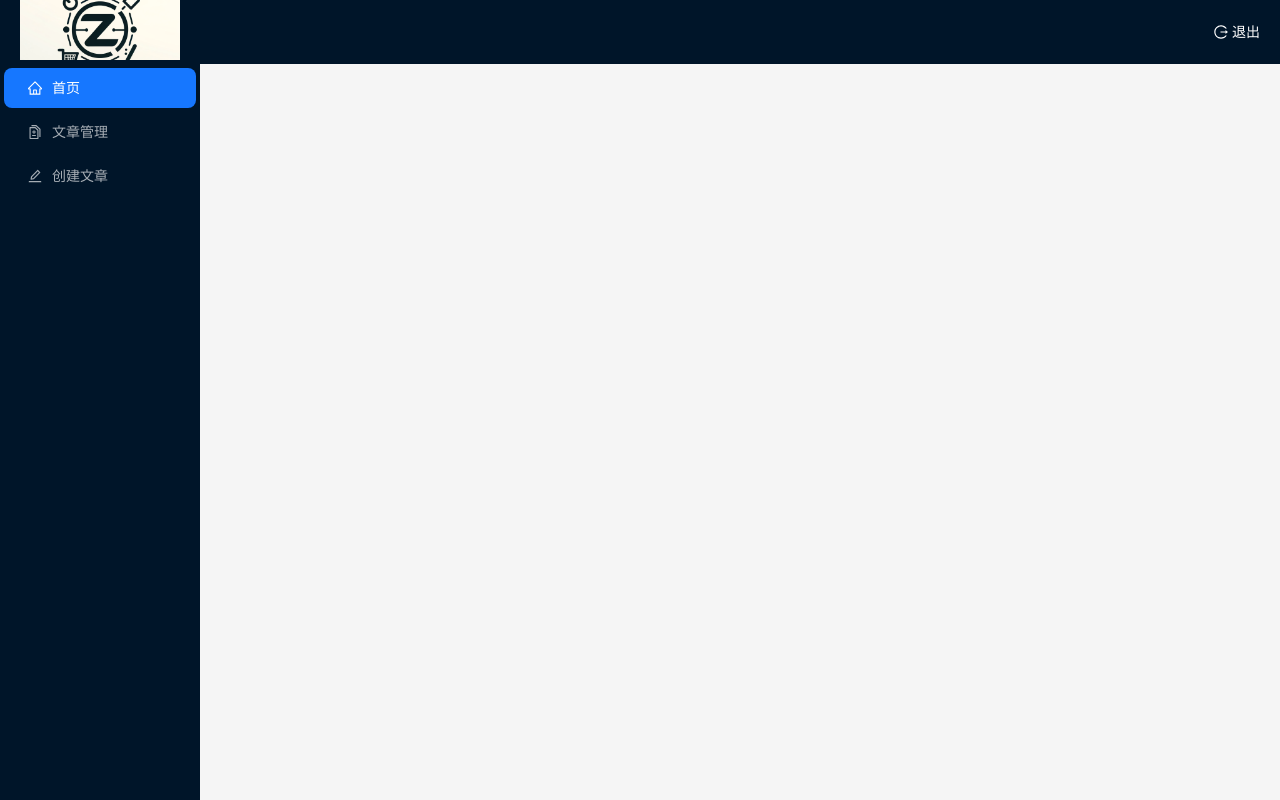
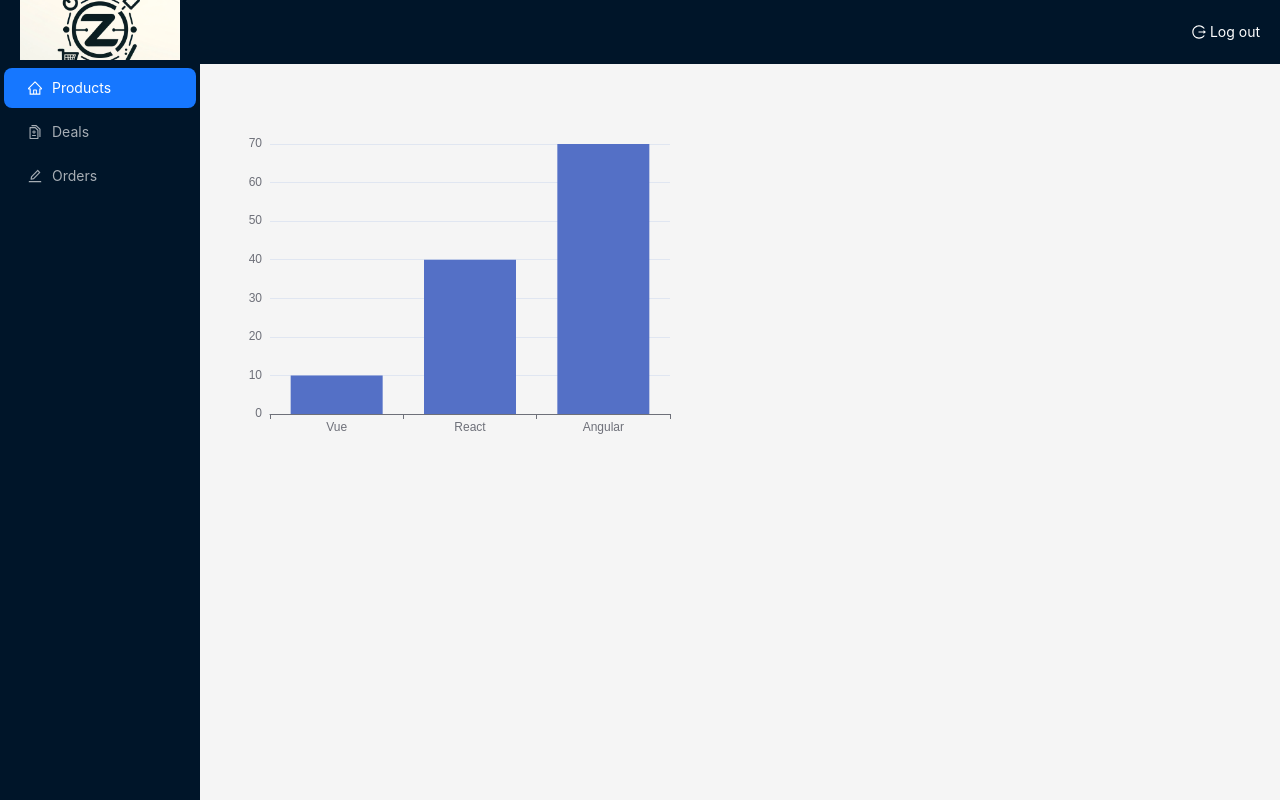
Before and after one commit to Zimeng-Zhao/My-Ecommerce-System-Frontend, a React (Create React App) app in the folder my-ecommerce-system-frontend/: page / in a window 1280 px wide. Built offline with nearby package versions, Linux system fonts and the light colour scheme; no server answers; sample sign-in values are in the browser's storage.

Commit message:
add echart

```diff
--- a/my-ecommerce-system-frontend/package.json
+++ b/my-ecommerce-system-frontend/package.json
@@ -9,6 +9,7 @@
     "@testing-library/user-event": "^13.5.0",
     "antd": "^5.13.3",
     "axios": "^1.6.7",
+    "echarts": "^5.4.3",
     "normalize.css": "^8.0.1",
     "react": "^18.2.0",
     "react-dom": "^18.2.0",
--- a/my-ecommerce-system-frontend/src/pages/Home/index.js
+++ b/my-ecommerce-system-frontend/src/pages/Home/index.js
@@ -1,5 +1,37 @@
+import * as echarts from 'echarts';
+import { useEffect, useRef } from 'react';
+
+
+
 const Home = () =>{
-    return <div>This is Home</div>
+    //写法2 hook
+    const chartRef = useRef(null);
+    useEffect(() =>{
+
+        //保证dom可用 才进行图表的渲染
+        // const chartDom = document.getElementById('main');//1.获取要渲染图标的dom节点
+        const chartDom = chartRef.current;
+        const myChart = echarts.init(chartDom);//2.初始化生成一个图标实例对象
+        const option = {//3.准备图表参数
+        xAxis: {
+            type: 'category',
+            data: ['Vue', 'React', 'Angular']
+        },
+        yAxis: {
+            type: 'value'
+        },
+        series: [
+            {
+            data: [10,40,70],
+            type: 'bar'
+            }
+        ]
+        };
+        //使用图标参数完成图表的渲染
+        option && myChart.setOption(option);
+    },[])
+    // return <div><div id='main' style={{width:'500px', height:'400px'}}></div></div>//图标渲染强制要求图标得渲染需要有宽和高
+    return <div><div ref={chartRef} style={{width:'500px', height:'400px'}}></div></div>
 }
 
 export default Home;
--- a/my-ecommerce-system-frontend/src/pages/Layout/index.js
+++ b/my-ecommerce-system-frontend/src/pages/Layout/index.js
@@ -29,17 +29,17 @@ const { Header, Sider } = Layout
 //菜单参数
 const items = [
   {
-    label: '首页',
+    label: 'Products',
     key: '/',
     icon: <HomeOutlined />,
   },
   {
-    label: '文章管理',
+    label: 'Deals',
     key: '/article',
     icon: <DiffOutlined />,
   },
   {
-    label: '创建文章',
+    label: 'Orders',
     key: '/publish',
     icon: <EditOutlined />,
   },
@@ -83,7 +83,7 @@ const onConfirm = () =>{//这样可以监控到用户什么时候点击了退出
           <span className="user-name">{name}</span>
           <span className="user-logout">
             <Popconfirm title="Are you sure you want to exit?" okText="Yes" cancelText="No" onConfirm={onConfirm}>
-              <LogoutOutlined /> 退出
+              <LogoutOutlined /> Log out
             </Popconfirm>
           </span>
         </div>
--- a/my-ecommerce-system-frontend/src/router/index.js
+++ b/my-ecommerce-system-frontend/src/router/index.js
@@ -16,7 +16,7 @@ const router = createBrowserRouter([
         element:<AuthRouter><Layout/></AuthRouter>,
         children:[
             {
-                path: 'home',
+                path: '/',
                 element:<Home/>
             },
             {
```
Also changed, not shown: 1 other file (tests, documents, lock files or other folders).
